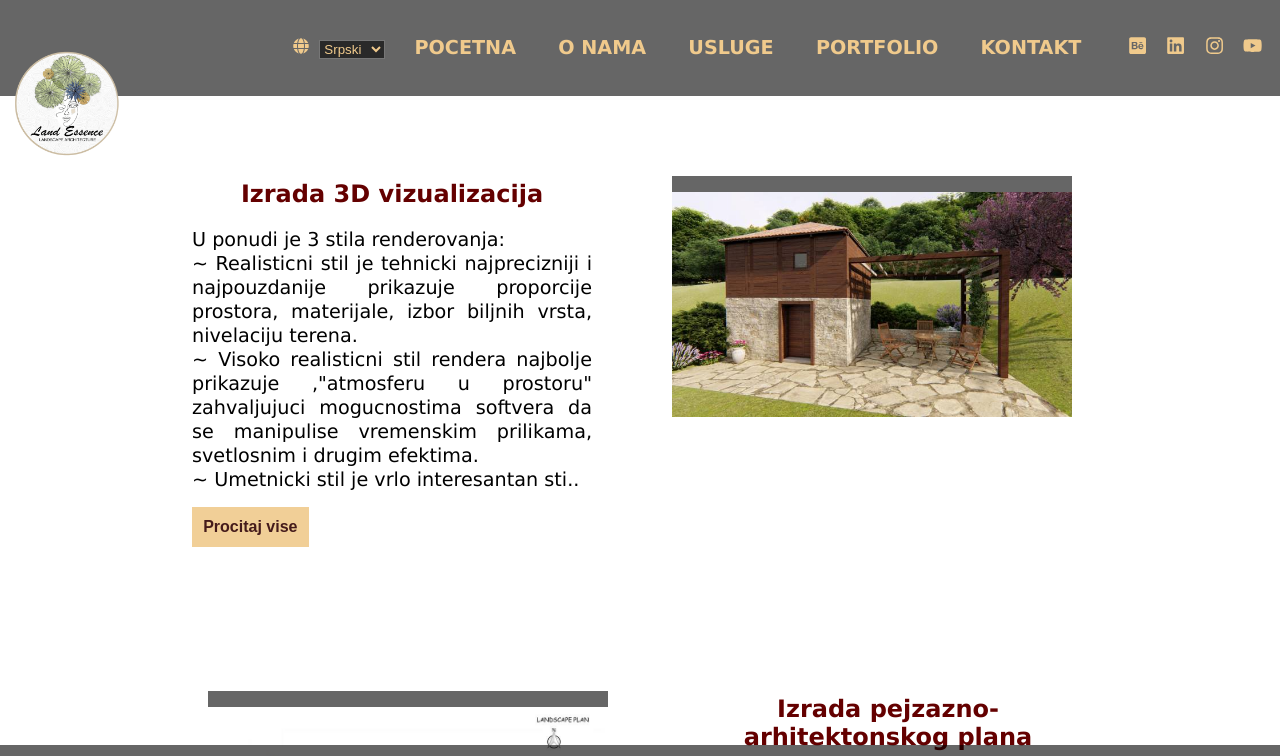
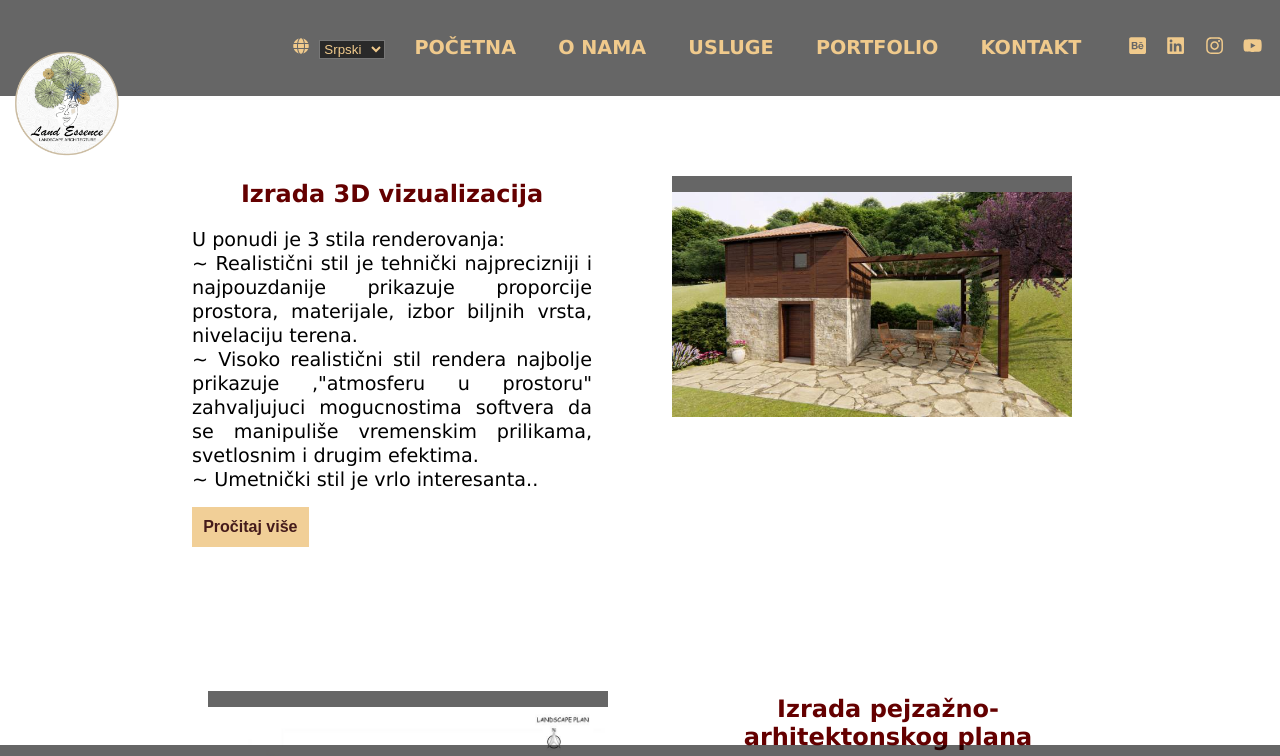
Before and after one commit to andjared/multi-language-website, a React (Create React App) app: page /usluge in a window 1280 px wide. Shown: the top 756 px of the page. Built offline with nearby package versions, Linux system fonts and the light colour scheme.

Commit message:
added diacritics

```diff
--- a/public/index.html
+++ b/public/index.html
@@ -8,7 +8,6 @@
   <meta name="theme-color" content="#000000" />
   <meta name="description" content="Web site created using create-react-app" />
 
-  <! -- css file for leaflet map -->
   <link rel="stylesheet" href="https://unpkg.com/leaflet@1.7.1/dist/leaflet.css"
     integrity="sha512-xodZBNTC5n17Xt2atTPuE1HxjVMSvLVW9ocqUKLsCC5CXdbqCmblAshOMAS6/keqq/sMZMZ19scR4PsZChSR7A=="
     crossorigin="" />
--- a/src/translations.js
+++ b/src/translations.js
@@ -1,7 +1,7 @@
 export const translations = {
   navbar: {
     home: {
-      serbian: "Pocetna",
+      serbian: "Početna",
       english: "Home",
     },
     aboutUs: {
@@ -22,7 +22,7 @@ export const translations = {
     },
   },
   footer: {
-    serbian: "Studio za 3D vizualizacije i pejzaznu arhitekturu",
+    serbian: "Studio za 3D vizualizacije i pejzažnu arhitekturu",
     english: "Landscape architecture and 3D visualizations",
   },
   aboutUs: {
@@ -55,11 +55,11 @@ export const translations = {
         english: "3D visualizations",
       },
       second: {
-        serbian: "Izrada pejzazno-arhitektonskog plana",
+        serbian: "Izrada pejzažno-arhitektonskog plana",
         english: "Landscape master plan",
       },
       third: {
-        serbian: "Kreiranje konceptualnog idejnog resenja - brendiranje",
+        serbian: "Kreiranje konceptualnog idejnog rešenja - brendiranje",
         english: "Creating a concept of design-landscape branding",
       },
       fourth: {
@@ -70,10 +70,10 @@ export const translations = {
     chapters: {
       first: {
         serbian: `U ponudi je 3 stila renderovanja:
-~ Realisticni stil je tehnicki najprecizniji i najpouzdanije prikazuje proporcije prostora, materijale, izbor biljnih vrsta, nivelaciju terena.
-~ Visoko realisticni stil rendera najbolje prikazuje ,"atmosferu u prostoru" zahvaljujuci mogucnostima softvera da se manipulise vremenskim prilikama, svetlosnim i drugim efektima.
-~ Umetnicki stil je vrlo interesantan stil u vidu efekta rucnog crtanja. Modelovanje se takodje vrsi uz pomoc kompjuterskog softvera.
-Pruzamo uslugu modelovanja gradjevinskih objekata, eksterijera i svih pratecih elemenata kao sto su zastori, vodene povrsine i elementi sa vodom, vrtno arhitektonski element i zelenilo. Modelovanje se vrsi na osnovu 2D planova ili skica sa merama i fotografija. Krajnji proizvod koji Vam isporucujemo su 3D renderi i 3D animacije. `,
+~ Realistični stil je tehnički najprecizniji i najpouzdanije prikazuje proporcije prostora, materijale, izbor biljnih vrsta, nivelaciju terena.
+~ Visoko realistični stil rendera najbolje prikazuje ,"atmosferu u prostoru" zahvaljujuci mogucnostima softvera da se manipuliše vremenskim prilikama, svetlosnim i drugim efektima.
+~ Umetnički stil je vrlo interesantan stil u vidu efekta ručnog crtanja. Modelovanje se takodje vrši uz pomoc kompjuterskog softvera.
+Pruzamo uslugu modelovanja gradjevinskih objekata, eksterijera i svih pratecih elemenata kao sto su zastori, vodene površine i elementi sa vodom, vrtno arhitektonski element i zelenilo. Modelovanje se vrsi na osnovu 2D planova ili skica sa merama i fotografija. Krajnji proizvod koji Vam isporucujemo su 3D renderi i 3D animacije. `,
         english: `We offer 3 renderings styles:
 
 ~ Realistic style is technically more precise and dependable shows area proportions, material textures, plant species, terrain.
@@ -103,7 +103,7 @@ We make a selection of the best plant combinations for your growth conditions th
     },
     buttonTitle: {
       more: {
-        serbian: "Procitaj vise",
+        serbian: "Pročitaj više",
         english: "See more",
       },
       less: {
@@ -132,11 +132,11 @@ We make a selection of the best plant combinations for your growth conditions th
   },
   form: {
     name: {
-      serbian: "Vase ime: ",
+      serbian: "Vaše ime: ",
       english: "Your name: ",
     },
     email: {
-      serbian: "Vasa email adresa: ",
+      serbian: "Vaša email adresa: ",
       english: "Your email adress: ",
     },
     subject: {
@@ -148,14 +148,14 @@ We make a selection of the best plant combinations for your growth conditions th
       english: "Message: ",
     },
     button: {
-      serbian: "Posalji",
+      serbian: "Pošalji",
       english: "Send",
     },
   },
   modal: {
     success: {
       header: {
-        serbian: "Poruka uspesno poslata.",
+        serbian: "Poruka uspešno poslata.",
         english: "Message sent successfully.",
       },
       content: {
@@ -173,7 +173,7 @@ We make a selection of the best plant combinations for your growth conditions th
         english: "Message wasn't sent.",
       },
       content: {
-        serbian: "Pokusajte ponovo.",
+        serbian: "Pokušajte ponovo.",
         english: "Try again.",
       },
       button: {
```
Also changed, not shown: package.json (+5 -3 lines), 2 other files (tests, documents, lock files or other folders).
